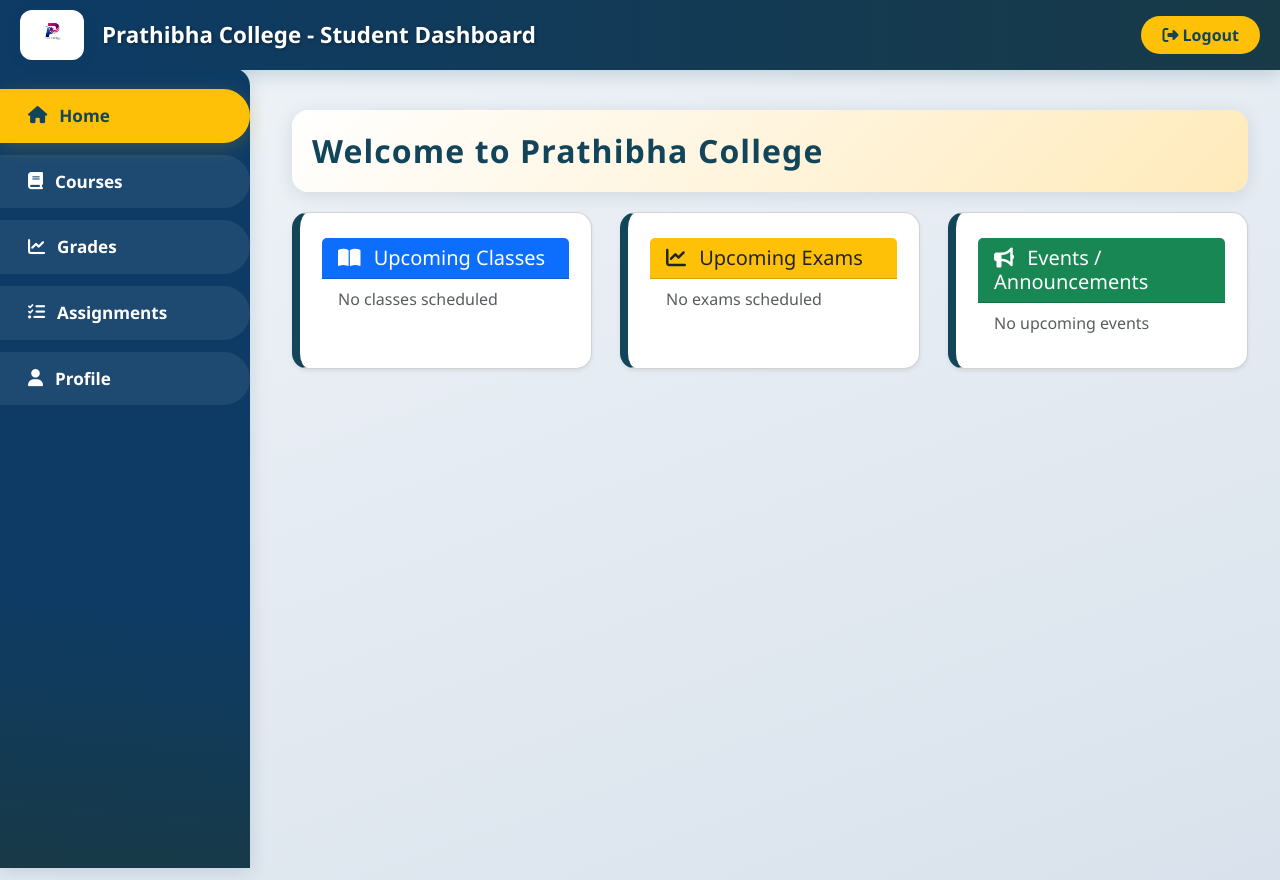
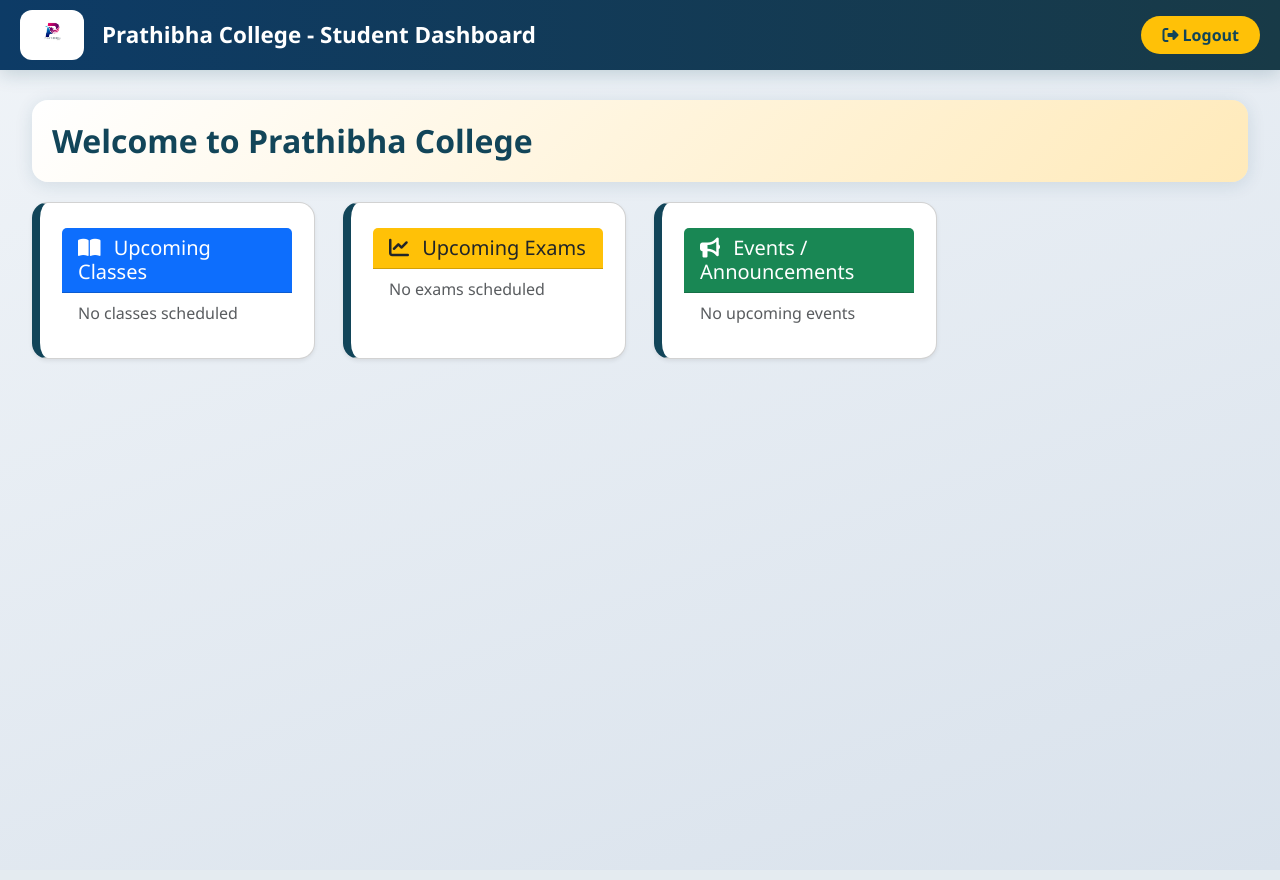
Before and after one commit to Rajeev9656/prathibha-cms, a Django app: page /student-dashboard/ in a window 1280 px wide. After the commit the page ends 360 px from the top, so only its background shows below. Run offline with Django 5.2, Linux system fonts and the light colour scheme; data that the repository does not hold is empty.

Commit message:
dashboard

```diff
--- a/academy/templates/student_dashboard.html
+++ b/academy/templates/student_dashboard.html
@@ -14,7 +14,6 @@ body {
     font-family: 'Segoe UI', Tahoma, Geneva, Verdana, sans-serif;
     background: linear-gradient(160deg, #f0f4f8, #d9e2ec);
     color: #293656;
-    overflow-x: hidden;
 }
 .navbar-custom {
     background: linear-gradient(90deg, #0d3b66, #183a47);
@@ -22,81 +21,26 @@ body {
     display: flex;
     align-items: center;
     box-shadow: 0 4px 18px rgba(18,69,89,0.2);
-    position: fixed;
-    top: 0;
-    width: 100%;
-    z-index: 1001;
 }
-.navbar-custom .logo { height:50px; margin-right:18px; background:#fff; border-radius:12px; padding:5px 12px; box-shadow:0 3px 12px rgba(18,69,89,0.15); transition: transform 0.3s; }
-.navbar-custom .logo:hover { transform: scale(1.05); }
-.navbar-custom .navbar-title {
-    color: #ffffff;
-    font-size:1.4rem;
-    font-weight:700;
-    text-shadow: 1px 1px 3px rgba(0,0,0,0.4);
-}
-.navbar-custom .logout-btn { margin-left:auto; color:#124559; font-weight:700; border-radius:24px; background:#ffc107; padding:6px 20px; transition: all 0.3s; }
-.navbar-custom .logout-btn:hover { transform: scale(1.05); box-shadow:0 4px 12px rgba(255,193,7,0.3); }
+.navbar-custom .logo { height:50px; margin-right:18px; background:#fff; border-radius:12px; padding:5px 12px; }
+.navbar-custom .navbar-title { color: #ffffff; font-size:1.4rem; font-weight:700; }
+.navbar-custom .logout-btn { margin-left:auto; color:#124559; font-weight:700; border-radius:24px; background:#ffc107; padding:6px 20px; }
 
-.sidebar {
-    height: 100vh;
-    width: 250px;
-    background: linear-gradient(185deg,#0d3b66 65%,#183a47 100%);
-    color: #fff;
-    position: fixed;
-    top: 68px;
-    left: 0;
-    display: flex;
-    flex-direction: column;
-    box-shadow: 0 3px 18px rgba(18,69,89,0.15);
-    border-top-right-radius: 18px;
-    padding-top: 15px;
-}
-.sidebar a {
-    padding: 14px 28px;
-    color: #fff;
-    text-decoration: none;
-    display: flex;
-    align-items: center;
-    font-weight: 600;
-    border-radius: 0 30px 30px 0;
-    background: rgba(255,255,255,0.07);
-    margin: 6px 0;
-    transition: all 0.3s;
-    font-size: 1.07rem;
-    gap: 12px;
-    cursor: pointer;
-}
-.sidebar a:hover, .sidebar a.active { background:#ffc107; color:#124559; font-weight:700; box-shadow:0 4px 20px rgba(255,193,7,0.2); }
-
-.main { margin-left: 260px; margin-top: 80px; padding: 30px 32px; min-height: 100vh; transition: margin-left 0.3s; }
-.section { display: none; animation: fadeInUp 0.5s forwards; }
-.section.active { display: block; }
-
-.header { background: linear-gradient(135deg, #ffffff, #ffeaba); padding: 22px 20px; border-radius: 16px; margin-bottom: 20px; display: flex; justify-content: space-between; align-items: center; box-shadow: 0 3px 18px rgba(18,69,89,0.12);}
-.header h1 { font-size: 2rem; font-weight: 900; color: #124559; margin: 0; letter-spacing: 1.1px; }
+.main { padding: 30px 32px; min-height: 100vh; }
+.header { background: linear-gradient(135deg, #ffffff, #ffeaba); padding: 22px 20px; border-radius: 16px; margin-bottom: 20px; box-shadow: 0 3px 18px rgba(18,69,89,0.12);}
+.header h1 { font-size: 2rem; font-weight: 900; color: #124559; margin: 0; }
 
 .cards { display: grid; grid-template-columns: repeat(auto-fill, minmax(280px, 1fr)); gap: 28px; }
-.card { background: #fff; padding: 25px 22px; border-radius: 16px; box-shadow: 0 6px 24px rgba(18,69,89,0.08); border-left: 8px solid #124559; transition: all 0.3s; }
+.card { background: #fff; padding: 25px 22px; border-radius: 16px; box-shadow: 0 6px 24px rgba(18,69,89,0.08); border-left: 8px solid #124559; }
 .card h3 { margin-top: 0; color: #183a47; font-size: 1.2rem; font-weight: 700; margin-bottom: 12px; display: flex; align-items: center; gap: 10px; }
-.card:hover { border-left:8px solid #ffc107; transform: translateY(-5px); box-shadow: 0 10px 28px rgba(18,69,89,0.15); }
 
-/* List group styling for professional look */
 .list-group-item { display: flex; justify-content: space-between; align-items: center; }
 .list-group-item strong { font-weight: 600; }
 .list-group-item p { margin:0; font-size:0.9rem; color:#555; }
-
-@keyframes fadeInUp { to { opacity:1; transform:translateY(0); } }
-
-@media (max-width:700px){
-    .sidebar { position:relative; width:100vw; height:auto; flex-direction:row; border-radius:0 0 18px 18px; top:58px; box-shadow:none; padding:5px 0;}
-    .sidebar a { flex:1; justify-content:center; margin:0 4px; padding:10px 5px; font-size:0.95rem;}
-    .main{margin-left:0;margin-top:76px;}
-    .cards{grid-template-columns:1fr;gap:18px;}
-}
 </style>
 </head>
 <body>
+
 <!-- Navbar -->
 <div class="navbar-custom">
     <img src="{% static 'images/logo_c.png' %}" alt="Logo" class="logo">
@@ -104,19 +48,9 @@ body {
     <a href="{% url 'home' %}" class="btn logout-btn"><i class="fas fa-sign-out-alt"></i> Logout</a>
 </div>
 
-<!-- Sidebar -->
-<div class="sidebar">
-    <a class="active" onclick="showSection('home')"><i class="fas fa-home"></i> Home</a>
-    <a onclick="showSection('courses')"><i class="fas fa-book"></i> Courses</a>
-    <a onclick="showSection('grades')"><i class="fas fa-chart-line"></i> Grades</a>
-    <a onclick="showSection('assignments')"><i class="fas fa-tasks"></i> Assignments</a>
-    <a onclick="showSection('profile')"><i class="fas fa-user"></i> Profile</a>
-</div>
-
 <div class="main">
 
     <!-- Home Section -->
-    <div id="home" class="section active">
     <div class="header"><h1>Welcome to Prathibha College</h1></div>
 
     <div class="cards">
@@ -181,68 +115,7 @@ body {
             </ul>
         </div>
     </div>
-    </div>
-
-    <!-- Courses Section -->
-    <div id="courses" class="section">
-        <div class="header"><h1>All Courses</h1></div>
-        <input type="text" id="courseSearch" class="form-control mb-3" placeholder="Search courses..." onkeyup="filterCourses()">
-        <div class="cards" id="coursesList">
-            <div class="card"><h3><i class="fas fa-book"></i> Mathematics</h3></div>
-            <div class="card"><h3><i class="fas fa-book"></i> Physics</h3></div>
-            <div class="card"><h3><i class="fas fa-book"></i> Computer Science</h3></div>
-            <div class="card"><h3><i class="fas fa-book"></i> Chemistry</h3></div>
-            <div class="card"><h3><i class="fas fa-book"></i> Biology</h3></div>
-        </div>
-    </div>
-
-    <!-- Grades Section -->
-    <div id="grades" class="section">
-        <div class="header"><h1>Grades</h1></div>
-        <div class="cards">
-            <div class="card"><h3><i class="fas fa-chart-line"></i> Mathematics</h3><p>90%</p></div>
-            <div class="card"><h3><i class="fas fa-chart-line"></i> Physics</h3><p>85%</p></div>
-            <div class="card"><h3><i class="fas fa-chart-line"></i> Computer Science</h3><p>95%</p></div>
-        </div>
-    </div>
-
-    <!-- Assignments Section -->
-    <div id="assignments" class="section">
-        <div class="header"><h1>Assignments</h1></div>
-        <div class="cards">
-            <div class="card"><h3><i class="fas fa-tasks"></i> Math Homework</h3><p>Due: 20th Sep</p></div>
-            <div class="card"><h3><i class="fas fa-tasks"></i> CS Project</h3><p>Due: 25th Sep</p></div>
-        </div>
-    </div>
-
-    <!-- Profile Section -->
-    <div id="profile" class="section">
-        <div class="header"><h1>Profile</h1></div>
-        <div class="cards">
-            <div class="card"><h3><i class="fas fa-user"></i> Name</h3><p>John Doe</p></div>
-            <div class="card"><h3><i class="fas fa-envelope"></i> Email</h3><p>johndoe@example.com</p></div>
-            <div class="card"><h3><i class="fas fa-phone"></i> Phone</h3><p>+91 9876543210</p></div>
-        </div>
-    </div>
 
 </div>
-
-<script>
-function showSection(sectionId) {
-    document.querySelectorAll('.section').forEach(sec => sec.classList.remove('active'));
-    document.getElementById(sectionId).classList.add('active');
-    document.querySelectorAll('.sidebar a').forEach(link => link.classList.remove('active'));
-    event.currentTarget.classList.add('active');
-}
-
-// Search courses
-function filterCourses() {
-    const input = document.getElementById('courseSearch').value.toLowerCase();
-    const cards = document.querySelectorAll('#coursesList .card');
-    cards.forEach(card => {
-        card.style.display = card.textContent.toLowerCase().includes(input) ? '' : 'none';
-    });
-}
-</script>
 </body>
 </html>
```
Lines whose indentation alone changed are shown as unchanged.
